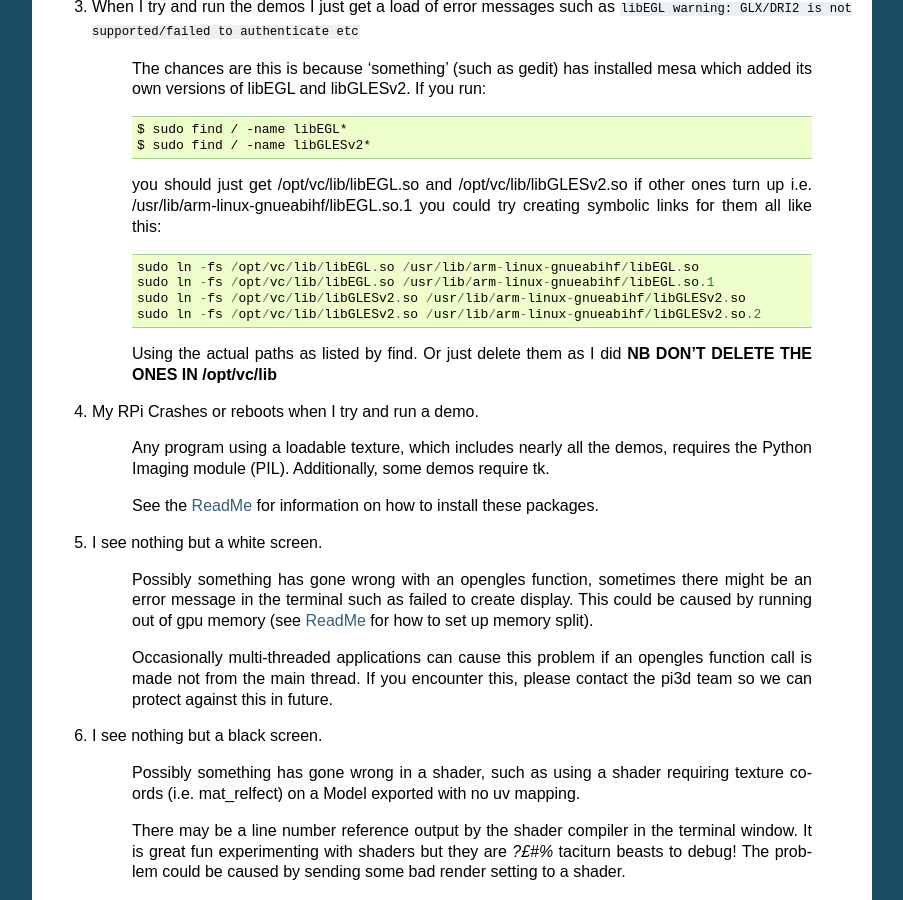
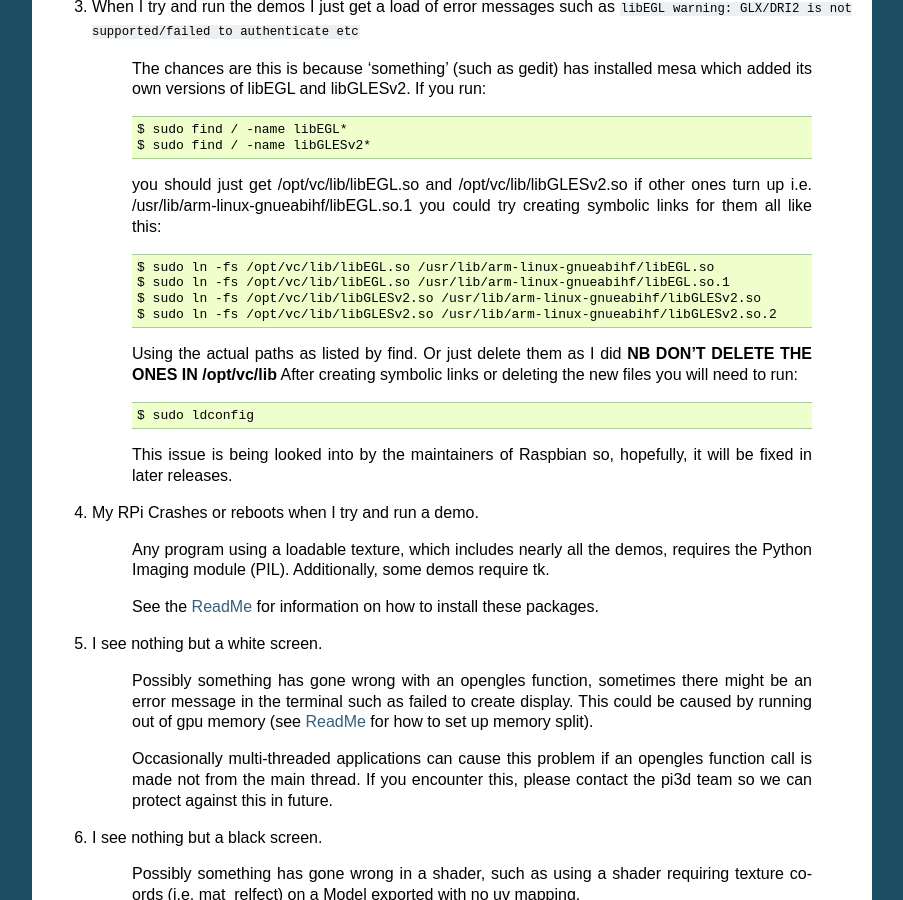
Before and after one commit to pi3d/pi3d.github.com, a Sphinx documentation site: the page built from sphinx/FAQ.rst, in a window 1280 px wide and 900 px high, scrolled down 487 px. Shown: the whole window, without its empty margins (198-1101 px from the left). Built offline with Sphinx 7.4.7, drawn with Linux system fonts in a browser that asks for light colours.

Commit message:
added ldconfig to FAQ instructions

```diff
--- a/sphinx/FAQ.rst
+++ b/sphinx/FAQ.rst
@@ -42,14 +42,19 @@ Frequently Asked Questions
       if other ones turn up i.e. /usr/lib/arm-linux-gnueabihf/libEGL.so.1
       you could try creating symbolic links for them all like this::
 
-        sudo ln -fs /opt/vc/lib/libEGL.so /usr/lib/arm-linux-gnueabihf/libEGL.so
-        sudo ln -fs /opt/vc/lib/libEGL.so /usr/lib/arm-linux-gnueabihf/libEGL.so.1
-        sudo ln -fs /opt/vc/lib/libGLESv2.so /usr/lib/arm-linux-gnueabihf/libGLESv2.so
-        sudo ln -fs /opt/vc/lib/libGLESv2.so /usr/lib/arm-linux-gnueabihf/libGLESv2.so.2
+        $ sudo ln -fs /opt/vc/lib/libEGL.so /usr/lib/arm-linux-gnueabihf/libEGL.so
+        $ sudo ln -fs /opt/vc/lib/libEGL.so /usr/lib/arm-linux-gnueabihf/libEGL.so.1
+        $ sudo ln -fs /opt/vc/lib/libGLESv2.so /usr/lib/arm-linux-gnueabihf/libGLESv2.so
+        $ sudo ln -fs /opt/vc/lib/libGLESv2.so /usr/lib/arm-linux-gnueabihf/libGLESv2.so.2
 
       Using the actual paths as listed by find. Or just delete them as I did
-      **NB DON'T DELETE THE ONES IN /opt/vc/lib**
+      **NB DON'T DELETE THE ONES IN /opt/vc/lib** After creating symbolic links
+      or deleting the new files you will need to run::
 
+        $ sudo ldconfig
+
+      This issue is being looked into by the maintainers of Raspbian so,
+      hopefully, it will be fixed in later releases.
 
 #.  My RPi Crashes or reboots when I try and run a demo.
 
```
Also changed, not shown: 4 other files.
